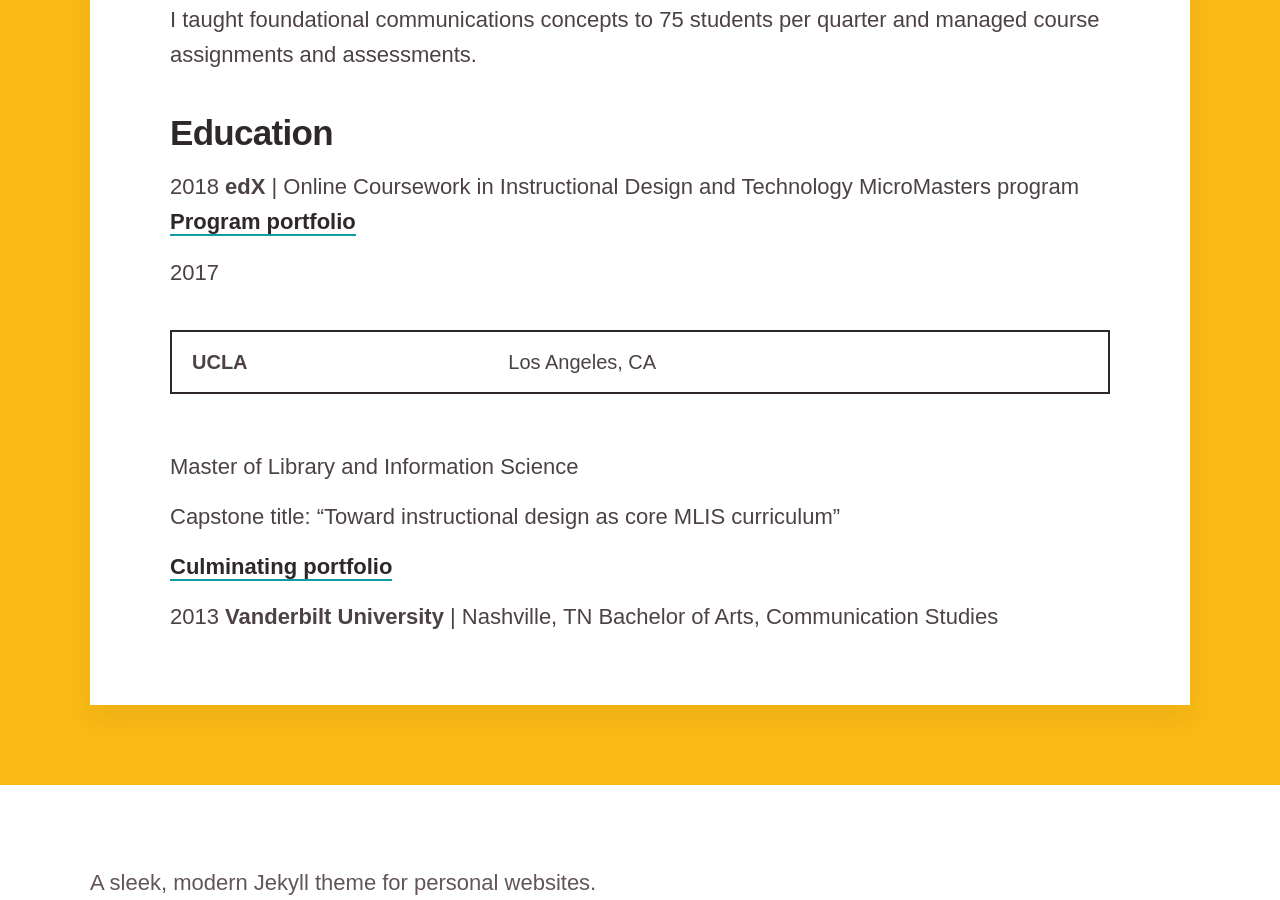
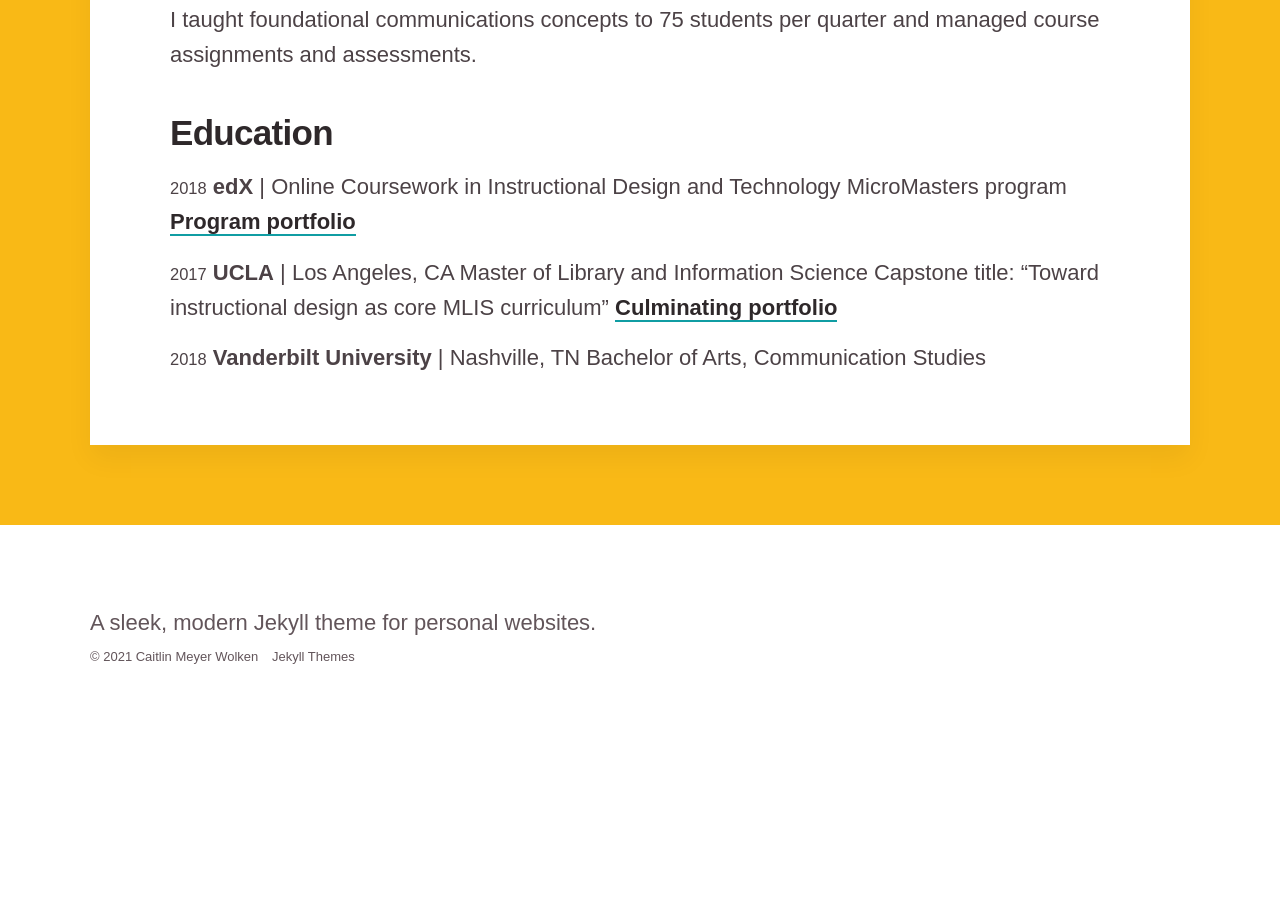
Before and after one commit to caitlinmeyer/2021, a Jekyll site: the page built from _pages/about.md, in a window 1280 px wide and 900 px high, scrolled down 1322 px. Built offline with Jekyll 4.4.1, drawn with Linux system fonts in a browser that asks for light colours; nearby versions of some CDN libraries; some web fonts are replaced; after the commit the page ends 2065 px from its top, so only the background shows below that.

Commit message:
Update about.md

```diff
--- a/_pages/about.md
+++ b/_pages/about.md
@@ -10,21 +10,21 @@
 ## Selected Experience
 You can view my [LinkedIn profile](https://www.linkedin.com/in/caitlinemeyer/) or full resume for more.
 
-2017 - present
+<small>2017 - present</small>
 **Research and Education Librarian &amp; Coordinator of Instruction**
 Cushing/Whitney Medical Library
 Yale University
 
 I lead the medical library's instruction program. This involves strategic planning for the workshop program, creating online tutorials, consulting on instruction-related matters for my colleagues, and running the Instruction Community of Practice group. I work closely with the faculty and students of both physician associate programs, teaching ressearch skills in the curriculum and supporting student thesis projects.
 
-2016 - 2017
+<small>2016 - 2017</small>
 **Instructional Design Assistant**
 Darling Biomedical Library
 UCLA
 
 I worked on a "by students, for students" team of instructional designers developing tutorials aimed at helping undergraduate students develop writing and research skills. We storyboarded and built online learning objects, tested them, and deployed them on the [team's site](https://uclalibrary.github.io/research-tips) and in the university's LMS.
 
-2015 - 2017
+<small>2015 - 2017</small>
 **Teaching Assistant**
 Department of Communication
 UCLA
@@ -33,21 +33,17 @@
 
 ## Education
 
-2018
+<small>2018</small>
   **edX** | Online
   Coursework in Instructional Design and Technology MicroMasters program
   [Program portfolio](https://caitlinmeyer.github.io/idt-portfolio/)
 
-2017
-
+<small>2017</small>
   **UCLA** | Los Angeles, CA
-
   Master of Library and Information Science
-
   Capstone title: "Toward instructional design as core MLIS curriculum"
-
   [Culminating portfolio](http://bit.ly/mlis-portfolio)
 
-2013
-  **Vanderbilt University** | Nashville, TN
+<small>2018</small>
+**Vanderbilt University** | Nashville, TN
   Bachelor of Arts, Communication Studies
```
